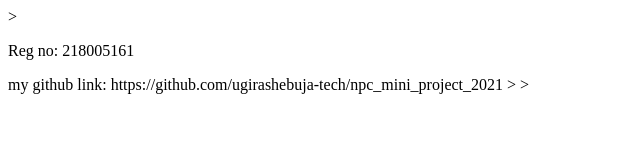
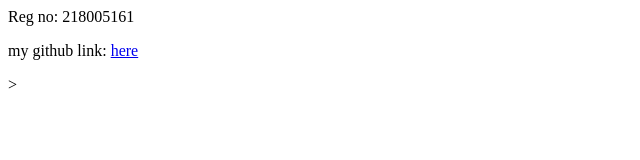
Before and after one commit to kik-james/npc_mini_project_2021, a plain HTML site: page kabarebe/about.html in a window 1280 px wide. Shown: the whole page, without its empty margins (0-640 px from the left). Drawn offline with Linux system fonts and the light colour scheme.

Commit message:
html file

```diff
--- a/kabarebe/about.html
+++ b/kabarebe/about.html
@@ -2,8 +2,8 @@
     <html>
         <head>
             <title> kabarebe james</title>
-        </head>><body>
+        </head><body>
             <p>Reg no: 218005161</p>
-            <a>my github link: https://github.com/ugirashebuja-tech/npc_mini_project_2021</a>
-        </body>>
+            <p>my github link: <a href="https://github.com/kik-james/">here</a></p>
+        </body>
     </html>>
```
